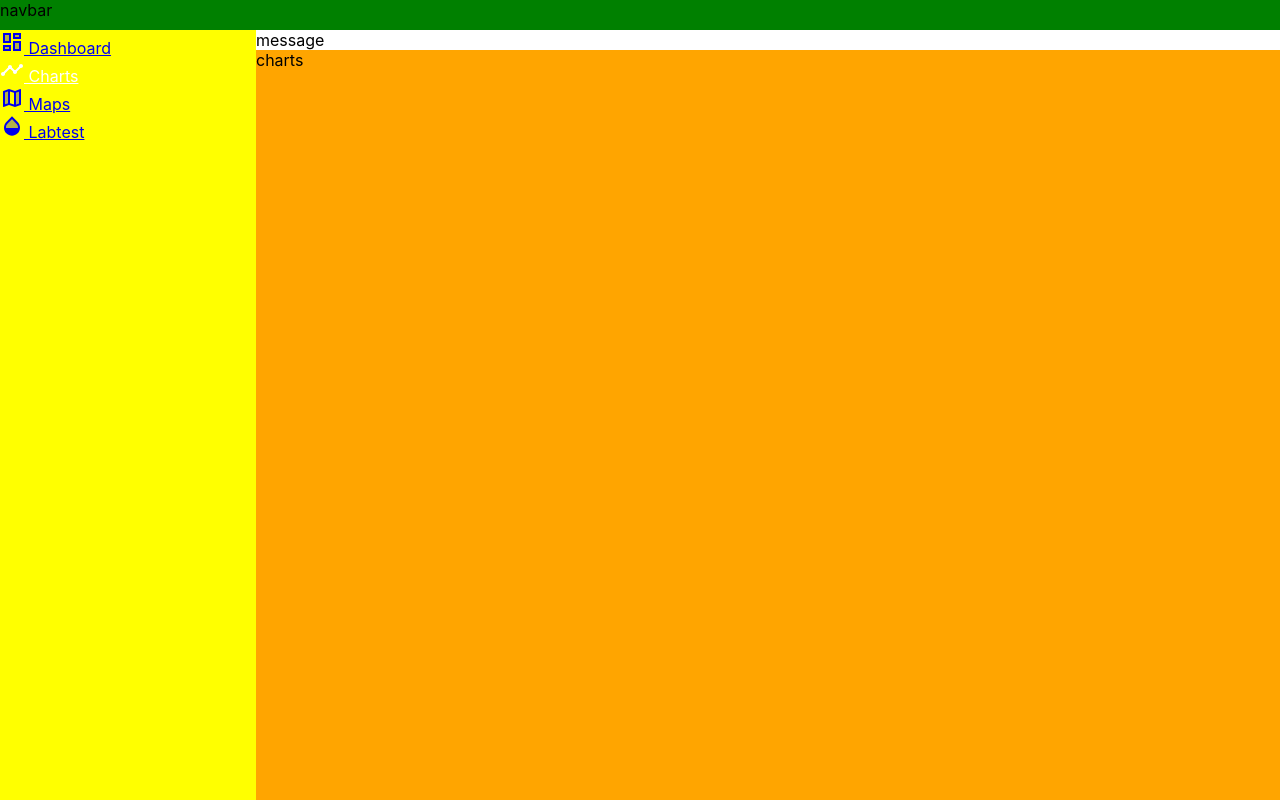
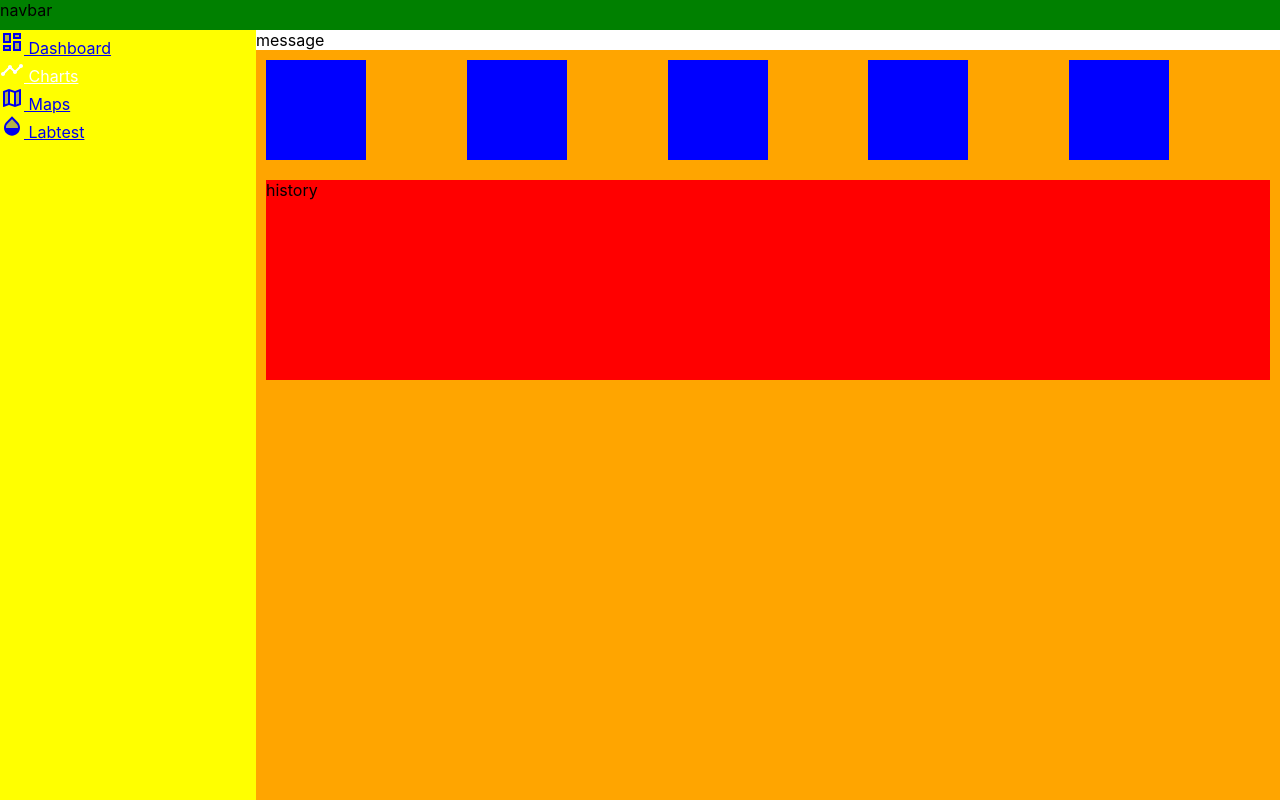
Before and after one commit to msanket9/saaf-water-dashboard, a React (Create React App) app: page /charts in a window 1280 px wide. Built offline with nearby package versions, Linux system fonts and the light colour scheme.

Commit message:
added graphs in charts

```diff
--- a/src/components/pages/charts/charts.js
+++ b/src/components/pages/charts/charts.js
@@ -1,6 +1,7 @@
 import React from "react";
 import NavBar from "../NavBar";
 import SideBar from "../Sidebar";
+import { Graphs } from "../home/Home";
 export default function charts() {
   return (
     <div class="container">
@@ -13,7 +14,7 @@ export default function charts() {
         </div>
         <div class="inner_content">
           <div class="message">message</div>
-          <div>charts</div>
+          <Graphs />
         </div>
       </div>
     </div>
--- a/src/components/pages/home/Home.js
+++ b/src/components/pages/home/Home.js
@@ -18,18 +18,25 @@ function Home() {
             <div class="map">map</div>
             <div class="summary">summary</div>
           </div>
-          <div class="graphs">
-            <div class="graph_div"></div>
-            <div class="graph_div"></div>
-            <div class="graph_div"></div>
-            <div class="graph_div"></div>
-            <div class="graph_div"></div>
-          </div>
-          <div class="history">history</div>
+          <Graphs/>
+
         </div>
       </div>
     </div>
   );
 }
-
+export function Graphs() {
+  return (
+    <>
+      <div class="graphs">
+        <div class="graph_div"></div>
+        <div class="graph_div"></div>
+        <div class="graph_div"></div>
+        <div class="graph_div"></div>
+        <div class="graph_div"></div>
+      </div>
+      <div class="history">history</div>
+    </>
+  );
+}
 export default Home;
```
